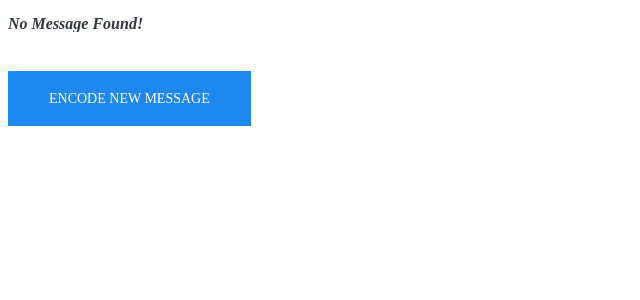
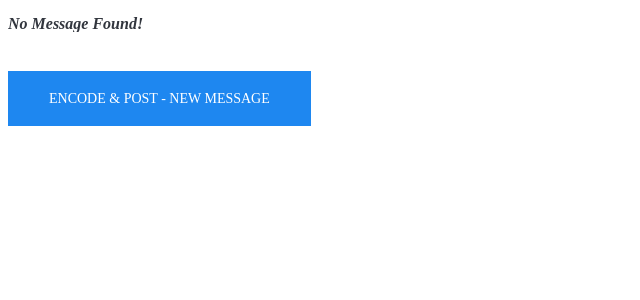
Before and after one commit to Bob-586/SocialMediaEncoder, a PHP site: page /m/fetch.php?id=1 in a window 1280 px wide. Shown: the top 300 px of the page, without its empty margins (0-640 px from the left). Run offline with PHP 8.4, Linux system fonts and the light colour scheme; data that the repository does not hold is empty.

Commit message:
btn verbage

```diff
--- a/m/fetch.php
+++ b/m/fetch.php
@@ -28,7 +28,7 @@ $id = $_GET['id'] ?? '';
                <ul id="feed_update_list"></ul>
         </div>
 
-        <a href="index.php" class="uk-button uk-button-primary uk-button-large">Encode new message</a>
+        <a href="index.php" class="uk-button uk-button-primary uk-button-large">Encode & POST - new message</a>
 
         <?php require_once 'report.php'; ?>
 
```
Also changed, not shown: README.md.
